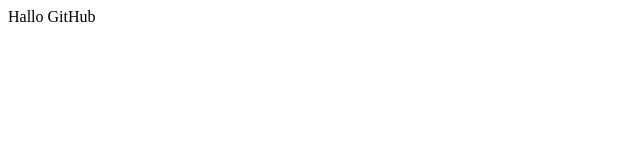
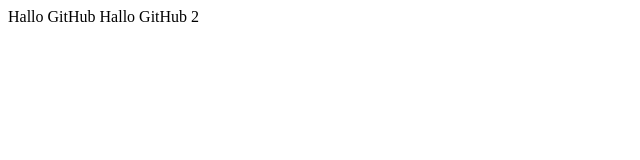
Before and after one commit to kaktusgarten/basicSite01, a plain HTML site: page index.html in a window 1280 px wide. Shown: the whole page, without its empty margins (0-640 px from the left). Drawn offline with Linux system fonts and the light colour scheme.

Commit message:
index.html erstellt mit eintrag Nr.2

```diff
--- a/index.html
+++ b/index.html
@@ -6,5 +6,6 @@
 </head>
 <body>
 Hallo GitHub
+Hallo GitHub 2
 </body>
 </html>
```
